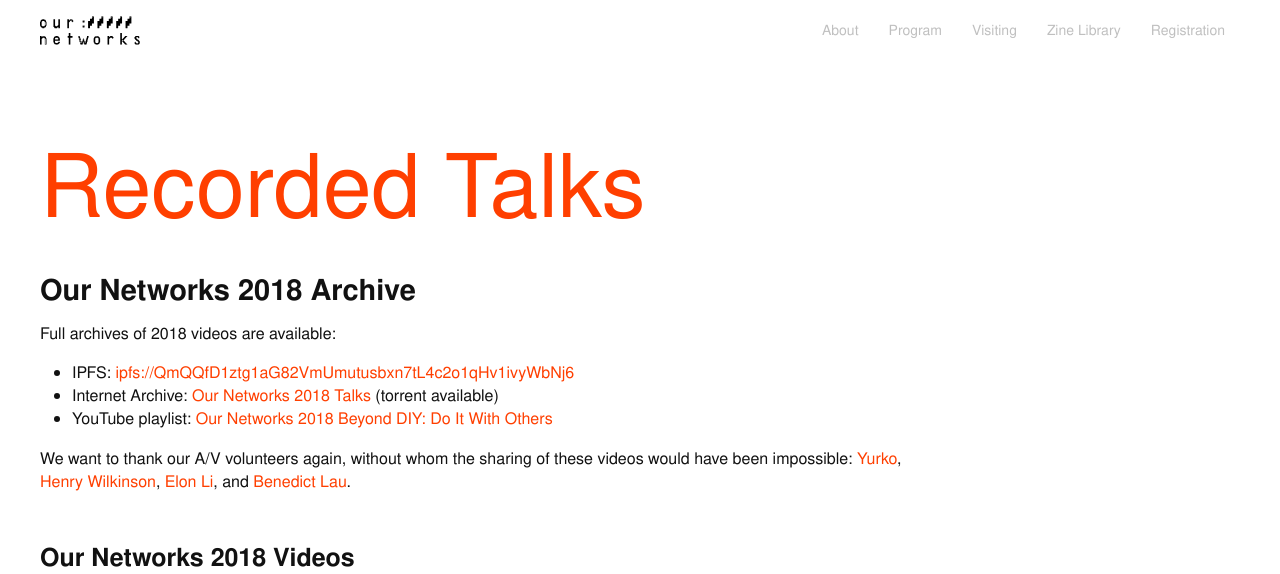
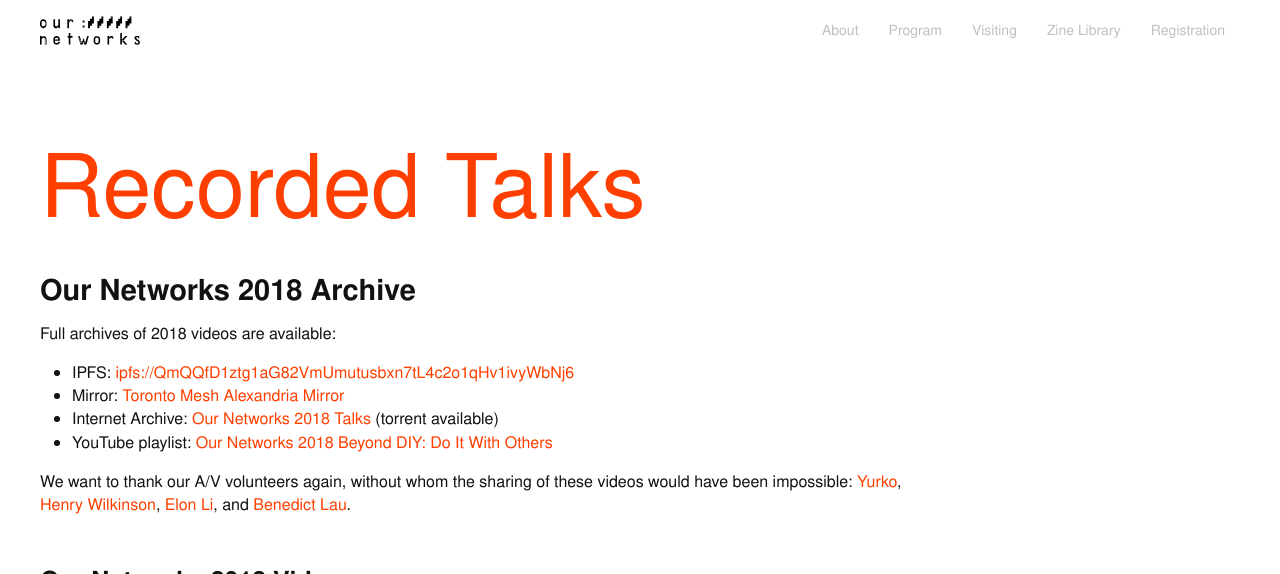
Before and after one commit to ournetworks/ournetworks.ca, a Jekyll site: the page built from recorded-talks.md, in a window 1280 px wide and 900 px high, cut to the strip 0-574 px from the top of the window. Built offline with Jekyll 4.4.1, drawn with Linux system fonts in a browser that asks for light colours.

Commit message:
add alexandria mirror to list of 2018 recorded talk archives

```diff
--- a/recorded-talks.md
+++ b/recorded-talks.md
@@ -14,6 +14,7 @@
 Full archives of 2018 videos are available:
 
 - IPFS: [ipfs://QmQQfD1ztg1aG82VmUmutusbxn7tL4c2o1qHv1ivyWbNj6]({{ site.ipfs_gateway }}/QmQQfD1ztg1aG82VmUmutusbxn7tL4c2o1qHv1ivyWbNj6/)
+- Mirror: [Toronto Mesh Alexandria Mirror](https://alexandria.tomesh.net/ournetworks/2018)
 - Internet Archive: [Our Networks 2018 Talks](https://archive.org/details/ournetworks2018) (torrent available)
 - YouTube playlist: [Our Networks 2018 Beyond DIY: Do It With Others](https://www.youtube.com/playlist?list=PLx7_J32Ys60ey2bgSn2soAoBy0v9bBUbT)
 
```
